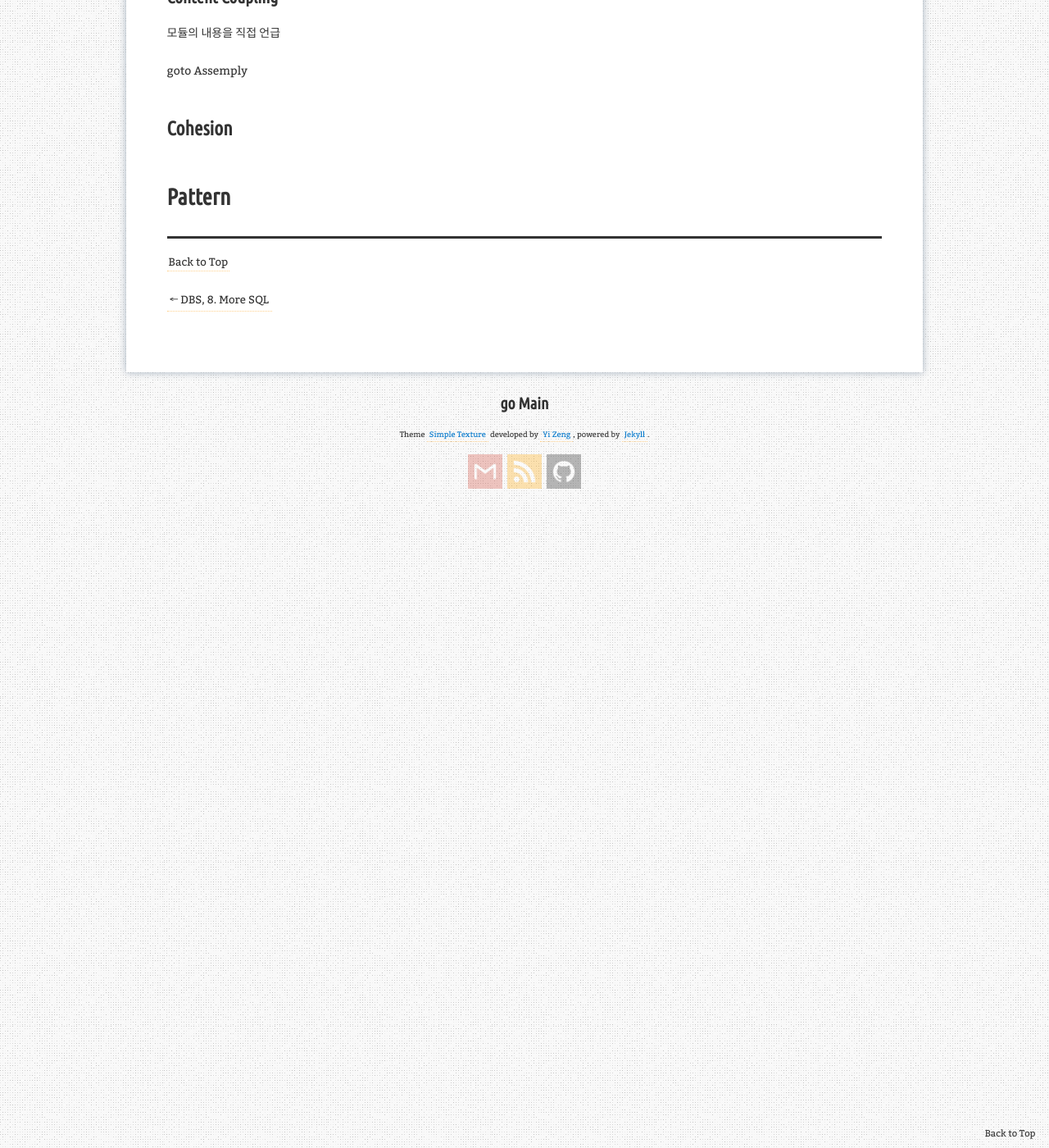
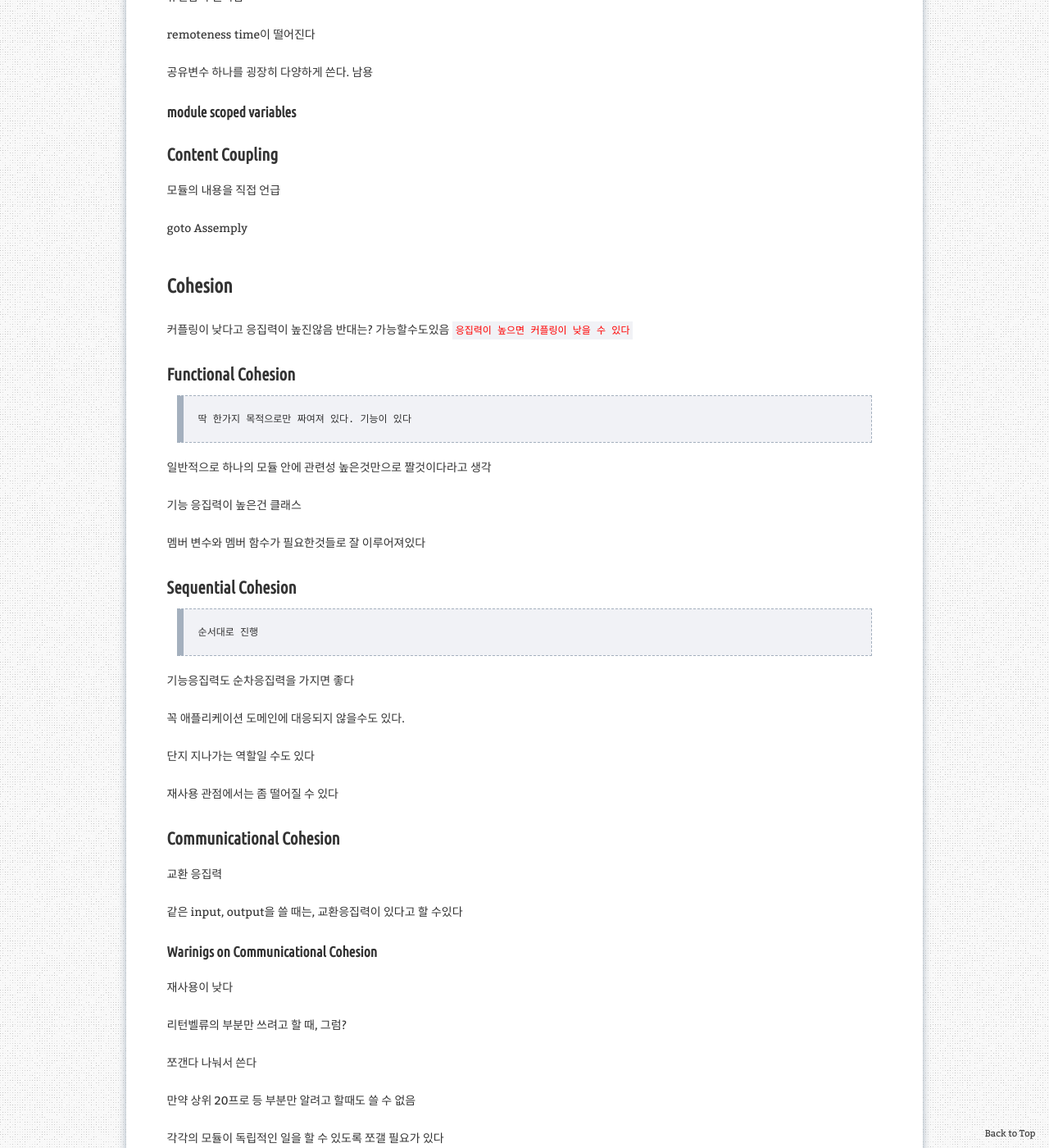
Before and after one commit to aristohyun/aristohyun.github.io, a Jekyll site: the page built from _posts/2021-11-08-SE_07.md, in a window 1280 px wide and 1400 px high, scrolled down 3949 px. Shown: the whole window at 82% size. Built offline with Jekyll 4.4.1, drawn with Linux system fonts in a browser that asks for light colours; comment, search, counter and statistics services are not loaded; some of the changed text lies outside the part shown.

Commit message:
Update 2021-11-08-SE_07.md

```diff
--- a/_posts/2021-11-08-SE_07.md
+++ b/_posts/2021-11-08-SE_07.md
@@ -160,5 +160,77 @@ Assemply
 
 ## Cohesion
 
+커플링이 낮다고 응집력이 높진않음
+반대는? 가능할수도있음
+`응집력이 높으면 커플링이 낮을 수 있다`
+
+### Functional Cohesion
+
+> 딱 한가지 목적으로만 짜여져 있다. 기능이 있다
+
+일반적으로 하나의 모듈 안에 관련성 높은것만으로 짤것이다라고 생각
+
+기능 응집력이 높은건 클래스
+
+멤버 변수와 멤버 함수가 필요한것들로 잘 이루어져있다
+
+
+### Sequential Cohesion
+
+> 순서대로 진행
+
+기능응집력도 순차응집력을 가지면 좋다
+
+꼭 애플리케이션 도메인에 대응되지 않을수도 있다.
+
+단지 지나가는 역할일 수도 있다
+
+재사용 관점에서는 좀 떨어질 수 있다
+
+### Communicational Cohesion
+
+교환 응집력
+
+같은 input, output을 쓸 때는, 교환응집력이 있다고 할 수있다
+
+#### Warinigs on Communicational Cohesion
+
+재사용이 낮다
+
+리턴벨류의 부분만 쓰려고 할 때, 그럼?
+
+쪼갠다 나눠서 쓴다
+
+만약 상위 20프로 등 부분만 알려고 할때도 쓸 수 없음
+
+각각의 모듈이 독립적인 일을 할 수 있도록 쪼갤 필요가 있다
+
+### Procedural Cohesion
+
+절차 응집력
+
+관련이 적은 활동인데, 순차적으로 수행 가능한 것
+
+필요 없는건 삭제
+
+### Temporal Cohesion
+
+시간 응집력
+
+그 시간대에, 특정 시점에 발생횔 수 있는 일드를 모아서 모듈을 만드는데,
+
+프로그램 시작시점, 종료시점에 몰아넣었다 == 안좋음
+
+그때그때
+
+모든걸 다 할 수 있는 모듈이 아닌, 그때그때 할수있는 모듈
+
+### Loical Cohesion
+
+논리적 응집력
+
+
+
+
 
 # Pattern
```
